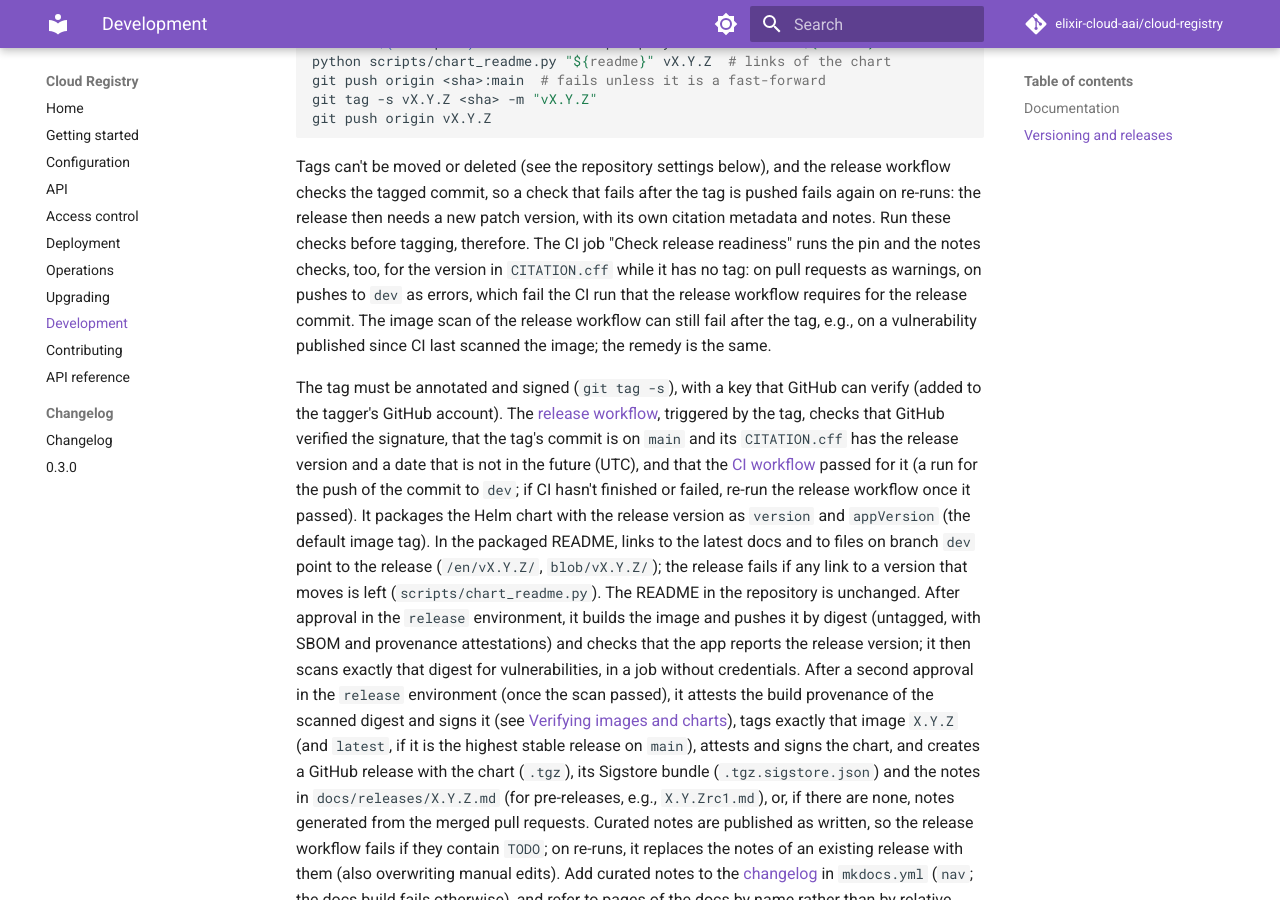
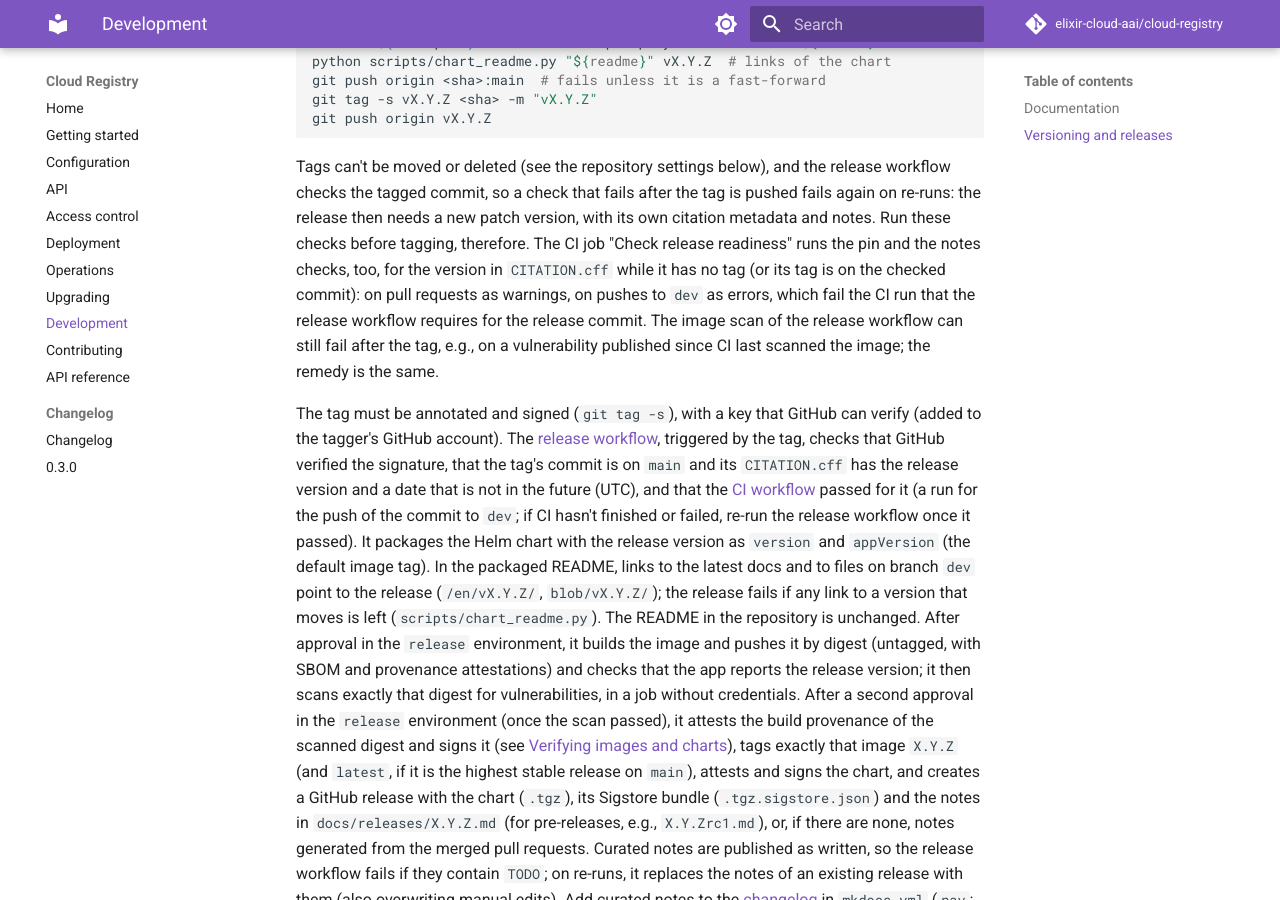
Before and after one commit to elixir-cloud-aai/cloud-registry, an MkDocs documentation site: the page built from docs/development.md, in a window 1280 px wide and 900 px high, scrolled down 2236 px. Built offline with MkDocs 1.6.1 and Material for MkDocs 9.7.7, drawn with Linux system fonts in a browser that asks for light colours; comment, search, counter and statistics services are not loaded.

Commit message:
ci: check the tagged commit's release readiness
The readiness job skipped all commits once the version in CITATION.cff
was tagged, also the tagged commit itself, e.g. if it was tagged before
the job ran. Skip only commits other than the one the tag points to.

Refs #189

Co-Authored-By: Claude Opus 5.5 <noreply@anthropic.com>

```diff
--- a/docs/development.md
+++ b/docs/development.md
@@ -134,7 +134,8 @@ tag is pushed fails again on re-runs: the release then needs a new patch
 version, with its own citation metadata and notes. Run these checks before
 tagging, therefore. The CI job "Check release readiness" runs the pin and
 the notes checks, too, for the version in `CITATION.cff` while it has no
-tag: on pull requests as warnings, on pushes to `dev` as errors, which fail
+tag (or its tag is on the checked commit): on pull requests as warnings, on
+pushes to `dev` as errors, which fail
 the CI run that the release workflow requires for the release commit. The
 image scan of the release workflow can still fail after the tag, e.g., on a
 vulnerability published since CI last scanned the image; the remedy is the
```
Also changed, not shown: 1 other file.
